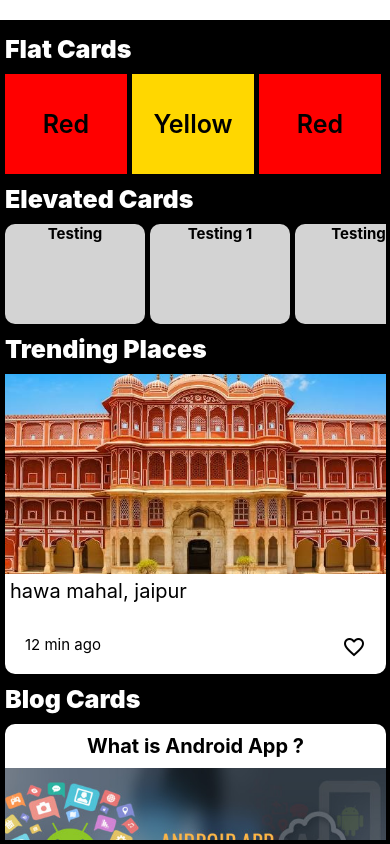
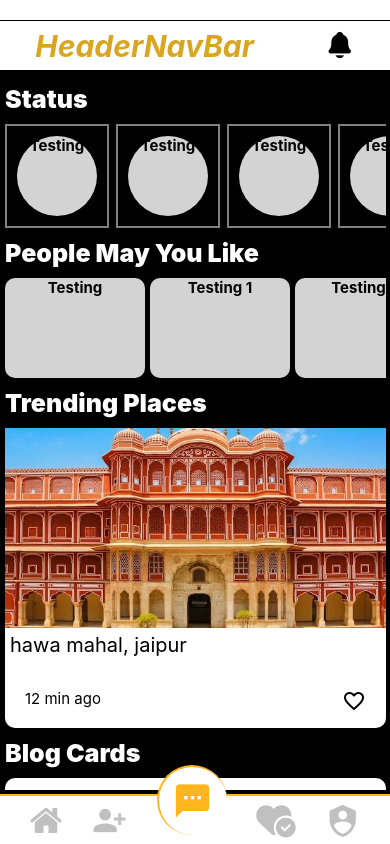
Before and after one commit to shivam5676/first-react-native-app, a React Native app: screen / in a window 390 px wide. Built offline with nearby package versions, Linux system fonts and the light colour scheme.

Commit message:
header navbar added and bottom navbar added

```diff
--- a/App.js
+++ b/App.js
@@ -9,10 +9,14 @@ import {
   View,
 } from "react-native";
 import FlatList from "./components/FlatList";
-import ElevatedCards from "./components/ElevatedCards";
+// import ElevatedCards from "./components/ElevatedCards";
 import TrendingPlaces from "./components/TrendingPlaces";
 import BlogCards from "./components/BlogCards";
 import Members from "./components/Members";
+import StatusCards from "./components/StatusCards";
+import PeopleMayYouLike from "./components/PeopleMayYouLike";
+import FooterNavBar from "./components/FooterNavBar";
+import HeaderNavBar from "./components/HeaderNavBar";
 
 export default function App() {
   // let nameFieldData=""
@@ -23,24 +27,28 @@ export default function App() {
   };
   console.log(nameArray);
   return (
-    <ScrollView style={styles.container}>
-      <FlatList></FlatList>
-      <ElevatedCards></ElevatedCards>
-      <TrendingPlaces></TrendingPlaces>
-      <BlogCards></BlogCards>
-      <Members></Members>
-    </ScrollView>
+    <View style={{height:"100%"}}>
+      <HeaderNavBar></HeaderNavBar>
+      <ScrollView style={styles.container}>
+        {/* <FlatList></FlatList> */}
+        <StatusCards></StatusCards>
+        <PeopleMayYouLike></PeopleMayYouLike>
+        <TrendingPlaces></TrendingPlaces>
+        <BlogCards></BlogCards>
+        <Members></Members>
+      </ScrollView>
+      <FooterNavBar></FooterNavBar>
+    </View>
   );
 }
 
 const styles = StyleSheet.create({
   container: {
-    marginTop: 20,
+    // marginTop: 20,
     flex: 1,
     // height:700,
     backgroundColor: "black",
-    // alignItems: "center",
-    // justifyContent: "center",
+
     borderLeftWidth: 5,
     borderWidth: 4,
   },
--- a/components/FlatList.js
+++ b/components/FlatList.js
@@ -4,7 +4,7 @@ import React from "react";
 const FlatList = () => {
   return (
     <View>
-      <Text style={styles.textHeading}>Flat Cards</Text>
+      <Text style={styles.textHeading}>People May You Like</Text>
       <View style={styles.flatContainer}>
         <Text style={styles.redCard}>Red</Text>
         <Text style={styles.yellowCard}>Yellow</Text>
--- /dev/null
+++ b/components/FooterNavBar.js
@@ -0,0 +1,57 @@
+import { View, Text, StyleSheet } from "react-native";
+import React from "react";
+import MaterialIcons from "@expo/vector-icons/MaterialIcons";
+import FontAwesome from "@expo/vector-icons/FontAwesome";
+import MaterialCommunityIcons from "@expo/vector-icons/MaterialCommunityIcons";
+
+import { FontAwesome6 } from "@expo/vector-icons";
+const FooterNavBar = () => {
+  return (
+    <View style={styles.navContainer}>
+      {/* <View></View> */}
+      <FontAwesome name="home" size={35} color="silver" />
+      <MaterialIcons name="person-add-alt-1" size={35} color="silver" />
+      <View style={styles.redCircle}>
+        <MaterialIcons name="sms" size={40} color="#ffb61e" />
+      </View>
+      <FontAwesome6 name="heart-circle-check" size={35} color="silver" />
+      <MaterialCommunityIcons
+        name="shield-account"
+        size={35}
+        color="silver"
+      />
+    </View>
+  );
+};
+const styles = StyleSheet.create({
+  navContainer: {
+    display: "flex",
+    flexDirection: "row",
+    width: "100%",
+    height: 50,
+    // position: "absolute", //i want to make this at the bottom
+    // bottom:0
+    justifyContent: "space-evenly",
+    alignItems:"center",
+    borderTopWidth: 2,
+    borderColor: "#ffb61e",
+  },
+  redCircle: {
+    display: "flex",
+    justifyContent: "center",
+    alignItems: "center",
+
+    height: 70,
+    width: 70,
+    backgroundColor: "white",
+
+    position: "relative",
+    bottom: 20,
+    borderRadius: 35,
+    borderTopWidth: 2,
+    borderColor: "#ffb61e",
+    borderLeftWidth: 2,
+  },
+});
+
+export default FooterNavBar;
--- /dev/null
+++ b/components/HeaderNavBar.js
@@ -0,0 +1,33 @@
+import { View, Text, StyleSheet } from "react-native";
+import React from "react";
+import { Ionicons } from '@expo/vector-icons';
+const HeaderNavBar = () => {
+  return (
+    <View style={styles.navContainer}>
+      <Text style={styles.title}>HeaderNavBar</Text>
+      <Ionicons name="notifications" size={30} color="black" />
+    </View>
+  );
+};
+const styles = StyleSheet.create({
+  navContainer: {
+    display: "flex",
+    flexDirection: "row",
+    width: "100%",
+    height: 50,
+    marginTop: 20,
+    justifyContent: "space-around",
+    alignItems: "center",
+    borderTopWidth: 0.5,
+    // borderColor: "red",
+  },
+  title: {
+    color: "goldenrod",
+    fontStyle: "italic", //cursive like text
+    // fontFamily:"cursive",
+    fontWeight: "bold",
+    fontSize: 30,
+  },
+});
+
+export default HeaderNavBar;
--- a/components/ElevatedCards.js
+++ b/components/PeopleMayYouLike.js
@@ -1,10 +1,10 @@
 import { View, Text, StyleSheet, ScrollView } from "react-native";
 import React from "react";
 
-const ElevatedCards = () => {
+const PeopleMayYouLike = () => {
   return (
     <View>
-      <Text style={styles.textHeading}>Elevated Cards</Text>
+      <Text style={styles.textHeading}>People May You Like</Text>
       <ScrollView horizontal={true} style={styles.scrollContainer}>
         <Text style={styles.Card}>Testing</Text>
         <Text style={styles.Card}>Testing 1</Text>
@@ -39,4 +39,4 @@ const styles = StyleSheet.create({
   },
 });
 
-export default ElevatedCards;
+export default PeopleMayYouLike;
--- /dev/null
+++ b/components/StatusCards.js
@@ -0,0 +1,54 @@
+import { View, Text, StyleSheet, ScrollView } from "react-native";
+import React from "react";
+
+const StatusCards = () => {
+  return (
+    <View>
+      <Text style={styles.textHeading}>Status</Text>
+      <ScrollView horizontal={true} style={styles.scrollContainer}>
+        <View style={styles.outerMessageBox}><Text style={styles.Card}>Testing</Text></View>
+        <View style={styles.outerMessageBox}><Text style={styles.Card}>Testing</Text></View>
+        <View style={styles.outerMessageBox}><Text style={styles.Card}>Testing</Text></View>
+        <View style={styles.outerMessageBox}><Text style={styles.Card}>Testing</Text></View>
+        <View style={styles.outerMessageBox}><Text style={styles.Card}>Testing</Text></View>
+
+        {/* <Text style={styles.Card}>Testing 1</Text>
+        <Text style={styles.Card}>Testing 2</Text>
+        <Text style={styles.Card}>Testing 3</Text>
+        <Text style={styles.Card}>Testing 4</Text> */}
+
+      </ScrollView>
+    </View>
+  );
+};
+const styles = StyleSheet.create({
+  textHeading: {
+    color: "white",
+    fontWeight: "900",
+    fontSize: 25,
+    paddingVertical: 10,
+  },
+  outerMessageBox:{
+    borderStyle:"solid",
+    borderColor:"gray",
+  marginRight:7,
+    borderWidth:2,
+  },
+  Card: {
+    backgroundColor: "#D3D3D3",
+    height: 80,
+    width: 80,
+    // marginRight: 5,
+    margin:10,
+    borderRadius: 50,
+    textAlignVertical:"center",
+    textAlign:"center",fontSize:15,fontWeight:"bold"
+  },
+  scrollContainer: {
+    flexDirection: "row",
+    flexWrap: "nowrap",
+    overflow: "scroll",
+  },
+});
+
+export default StatusCards;
```
